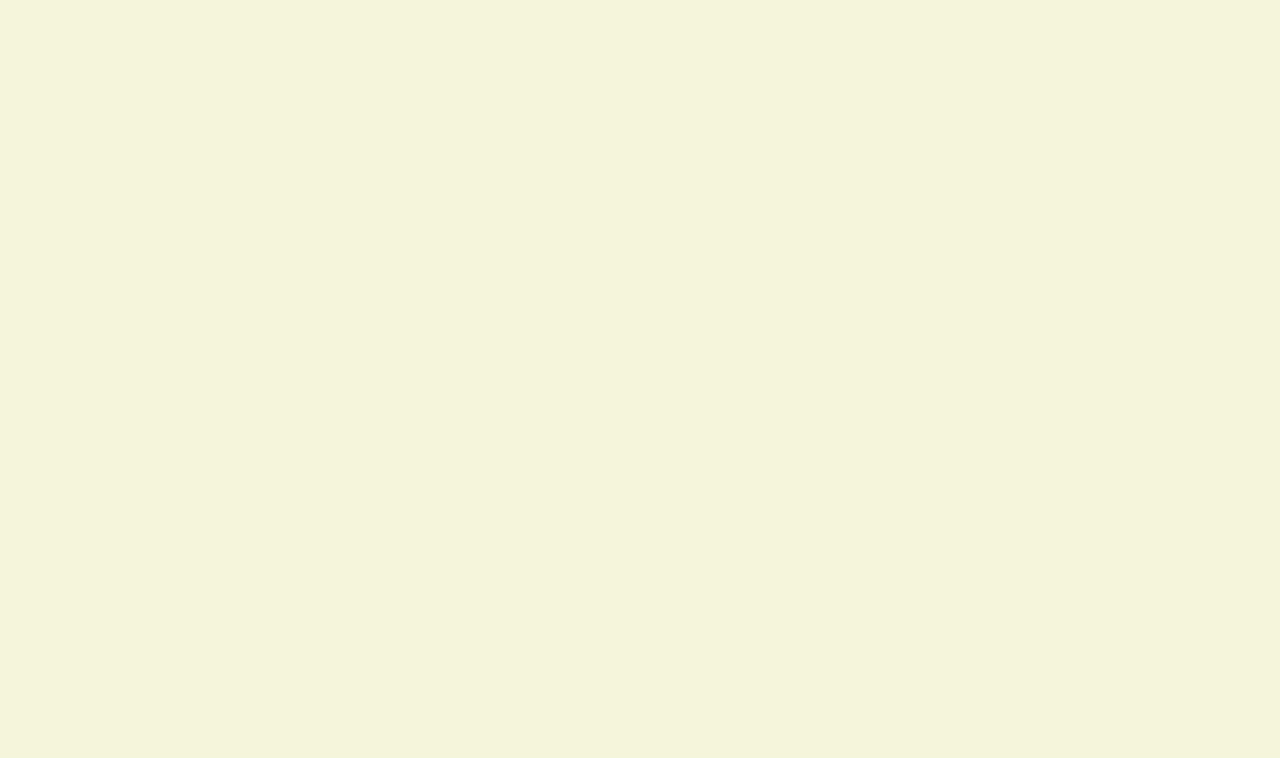
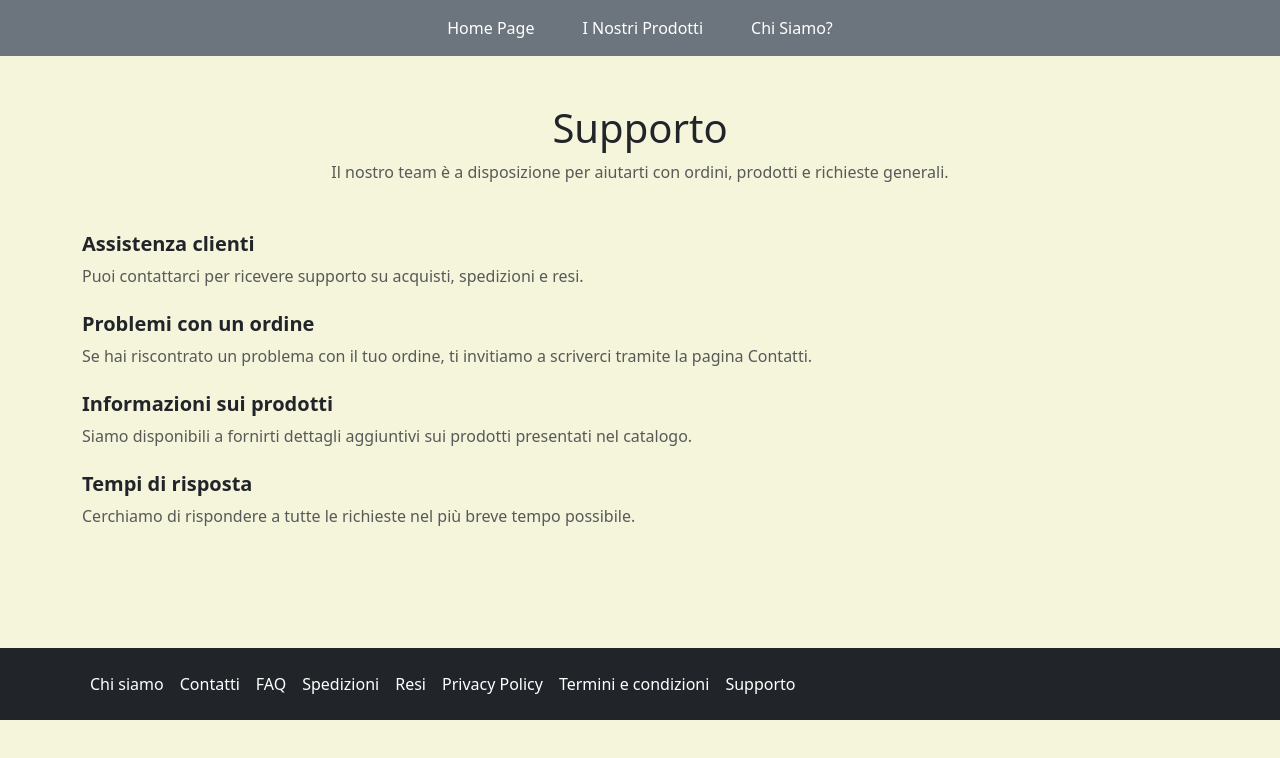
Before and after one commit to giustoantonadev/react-router, a React (Vite) app: page /support in a window 1280 px wide. Before the commit this address had no page. Shown: the top 758 px of the page. Built offline with nearby package versions, Linux system fonts and the light colour scheme.

Commit message:
Terms and Support pages

```diff
--- a/src/App.jsx
+++ b/src/App.jsx
@@ -8,6 +8,8 @@ import FaqPage from "./pages/FaqPage"
 import ShippingPage from "./pages/ShippingPage"
 import ReturnsPage from "./pages/ReturnsPage"
 import PrivacyPage from "./pages/PrivacyPage"
+import TermsPage from "./pages/TermsPage"
+import SupportPage from "./pages/SupportPage"
 
 
 
@@ -27,6 +29,8 @@ function App() {
             <Route path='/shipping' element={<ShippingPage />} />
             <Route path='/returns' element={<ReturnsPage />} />
             <Route path='/privacy' element={<PrivacyPage />} />
+            <Route path='/terms' element={<TermsPage />} />
+            <Route path='/support' element={<SupportPage />} />
           </Route>
         </Routes>
       </BrowserRouter>
--- /dev/null
+++ b/src/pages/SupportPage.jsx
@@ -0,0 +1,45 @@
+export default function SupportPage() {
+    return (
+        <main className="py-5">
+            <div className="container">
+                <h1 className="text-center">Supporto</h1>
+                <p className="text-muted text-center mb-5">
+                    Il nostro team è a disposizione per aiutarti con ordini,
+                    prodotti e richieste generali.
+                </p>
+                <div className="mb-4">
+                    <h5>Assistenza clienti</h5>
+                    <p className="text-muted">
+                        Puoi contattarci per ricevere supporto su acquisti,
+                        spedizioni e resi.
+                    </p>
+                </div>
+
+                <div className="mb-4">
+                    <h5>Problemi con un ordine</h5>
+                    <p className="text-muted">
+                        Se hai riscontrato un problema con il tuo ordine,
+                        ti invitiamo a scriverci tramite la pagina Contatti.
+                    </p>
+                </div>
+
+                <div className="mb-4">
+                    <h5>Informazioni sui prodotti</h5>
+                    <p className="text-muted">
+                        Siamo disponibili a fornirti dettagli aggiuntivi
+                        sui prodotti presentati nel catalogo.
+                    </p>
+                </div>
+
+                <div className="mb-4">
+                    <h5>Tempi di risposta</h5>
+                    <p className="text-muted">
+                        Cerchiamo di rispondere a tutte le richieste nel più
+                        breve tempo possibile.
+                    </p>
+                </div>
+
+            </div>
+        </main>
+    )
+}
--- /dev/null
+++ b/src/pages/TermsPage.jsx
@@ -0,0 +1,46 @@
+export default function TermsPage() {
+    return (
+        <main className="py-5">
+            <div className="container">
+                <h1 className="text-center mb-5">
+                    Termini e condizioni
+                </h1>
+                <p className='text-muted mb-4'>
+                    Utilizzando questo sito accetti i seguenti
+                    termini e condizioni.
+                </p>
+
+                <div className="mb-4">
+                    <h5>Utilizzo del sito</h5>
+                    <p className="text-muted">
+                        Il sito è destinato a un uso personale
+                        e non commerciale.
+                    </p>
+                </div>
+
+                <div className="mb-4">
+                    <h5>Prodotti e prezzi</h5>
+                    <p className='text-muted'>
+                        I prezzi possono esere soggetti a modifiche senza
+                        preavviso.
+                    </p>
+                </div>
+
+                <div className="mb-4">
+                    <h5>Responsabilità</h5>
+                    <p className="text-muted">
+                        Non siamo responsabili per eventuali danni
+                        derivanti dall'uso del sito.
+                    </p>
+                </div>
+                <div className="mb-4">
+                    <h5>Modifiche ai termini</h5>
+                    <p className="text-muted">
+                        Ci riserviamo il diritto di aggiornare questi
+                        termini in qualsiasi momento.
+                    </p>
+                </div>
+            </div>
+        </main>
+    )
+}
```
